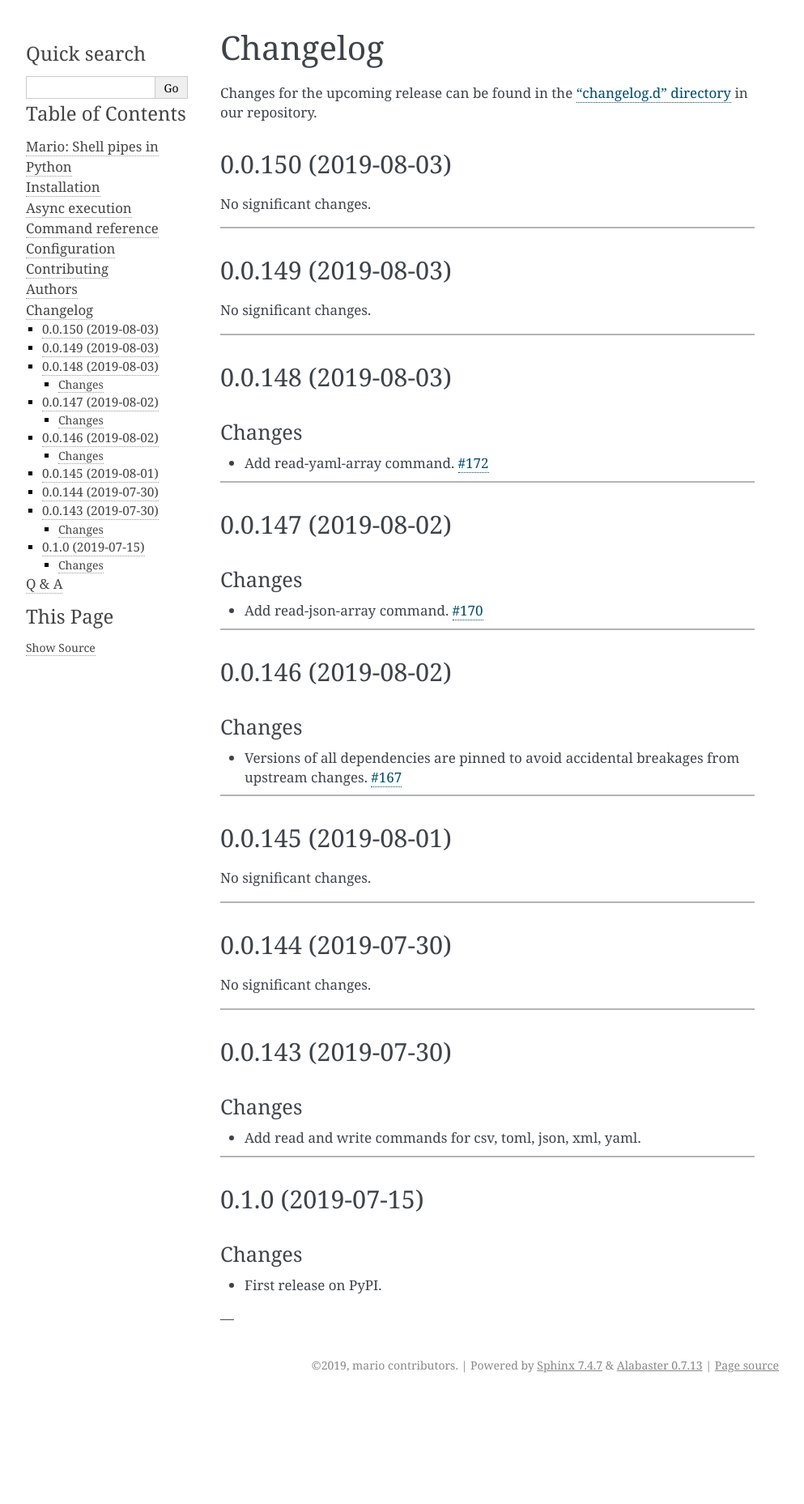
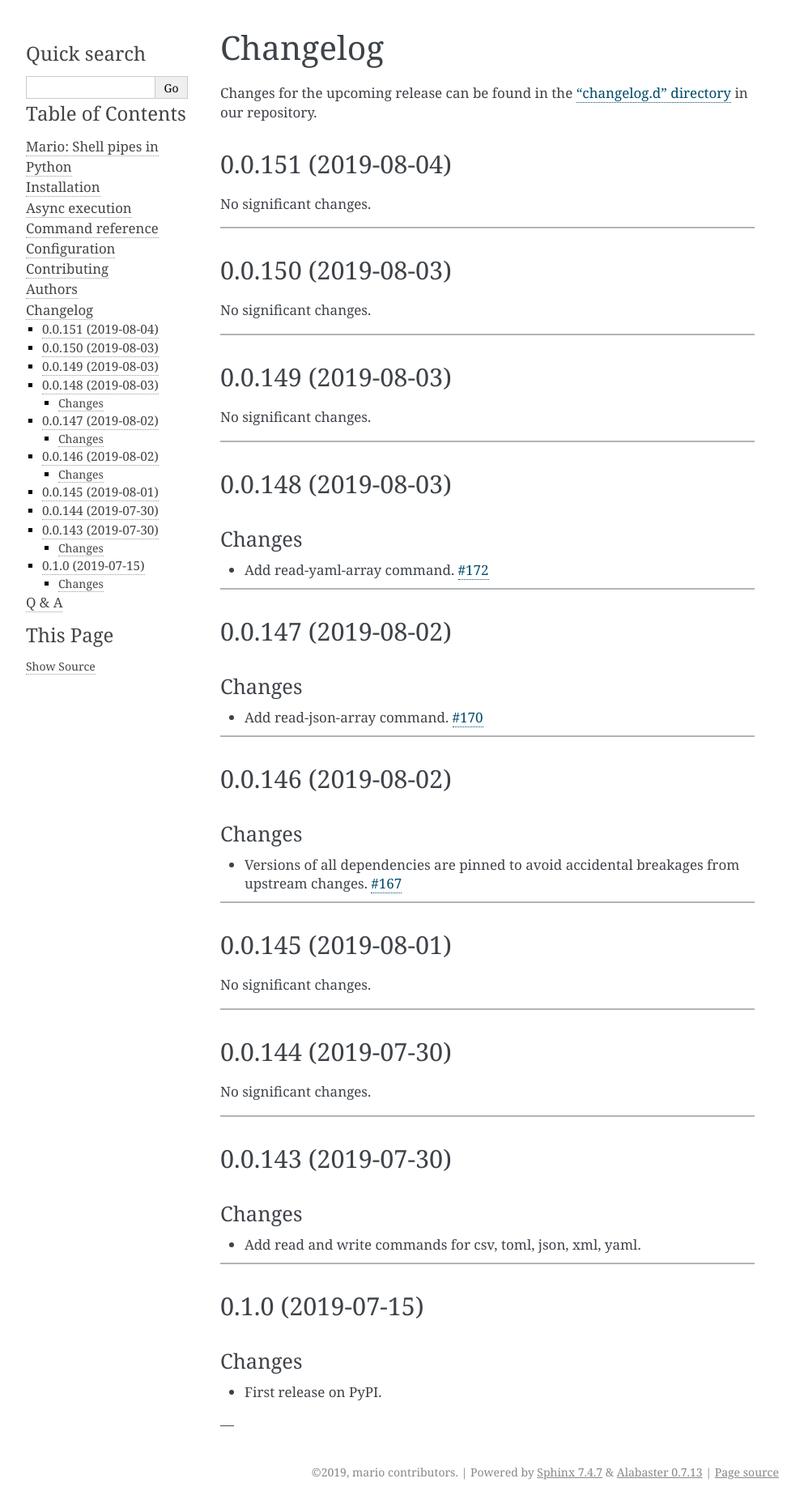
Before and after one commit to python-mario/mario, a Sphinx documentation site: the page built from docs/changelog.rst, in a window 1280 px wide. Shown: the whole page at 81% size, without its empty margins (148-1141 px from the left). Built offline with Sphinx 7.4.7, drawn with Linux system fonts in a browser that asks for light colours; pages that are not in the unit, such as notebooks, are missing from menus; before the commit the page ends 1725 px from its top, so only the background shows below that.

Commit message:
Bump version: 0.0.150 → 0.0.151

```diff
--- a/CHANGELOG.rst
+++ b/CHANGELOG.rst
@@ -11,6 +11,16 @@
    See https://www.python-mario.readthedocs.org/en/latest/contributing.html#changelog for details.
 
 .. towncrier release notes start
+
+0.0.151 (2019-08-04)
+--------------------
+
+
+No significant changes.
+
+
+----
+
 
 0.0.150 (2019-08-03)
 --------------------
--- a/docs/conf.py
+++ b/docs/conf.py
@@ -32,7 +32,7 @@
 year = "2019"
 author = "mario contributors"
 copyright = "{0}, {1}".format(year, author)
-version = release = "0.0.150"
+version = release = "0.0.151"
 
 pygments_style = "trac"
 templates_path = ["."]
--- a/setup.py
+++ b/setup.py
@@ -14,7 +14,7 @@
 
 setuptools.setup(
     name="mario",
-    version="0.0.150",
+    version="0.0.151",
     description="Shell pipes for Python.",
     long_description=open(PROJECT_ROOT / "README.rst").read(),
     long_description_content_type="text/x-rst",
--- a/src/mario/__init__.py
+++ b/src/mario/__init__.py
@@ -1 +1 @@
-__version__ = "0.0.150"
+__version__ = "0.0.151"
```
Also changed, not shown: .bumpversion.cfg.
